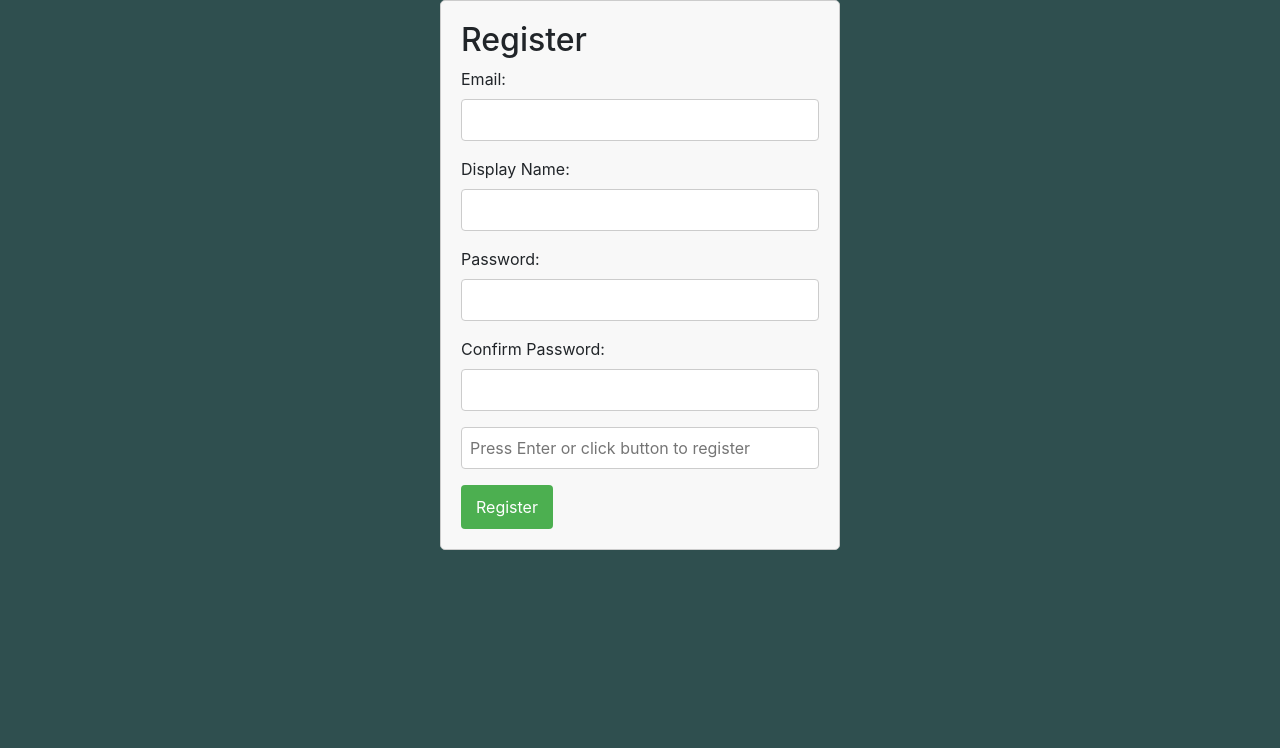
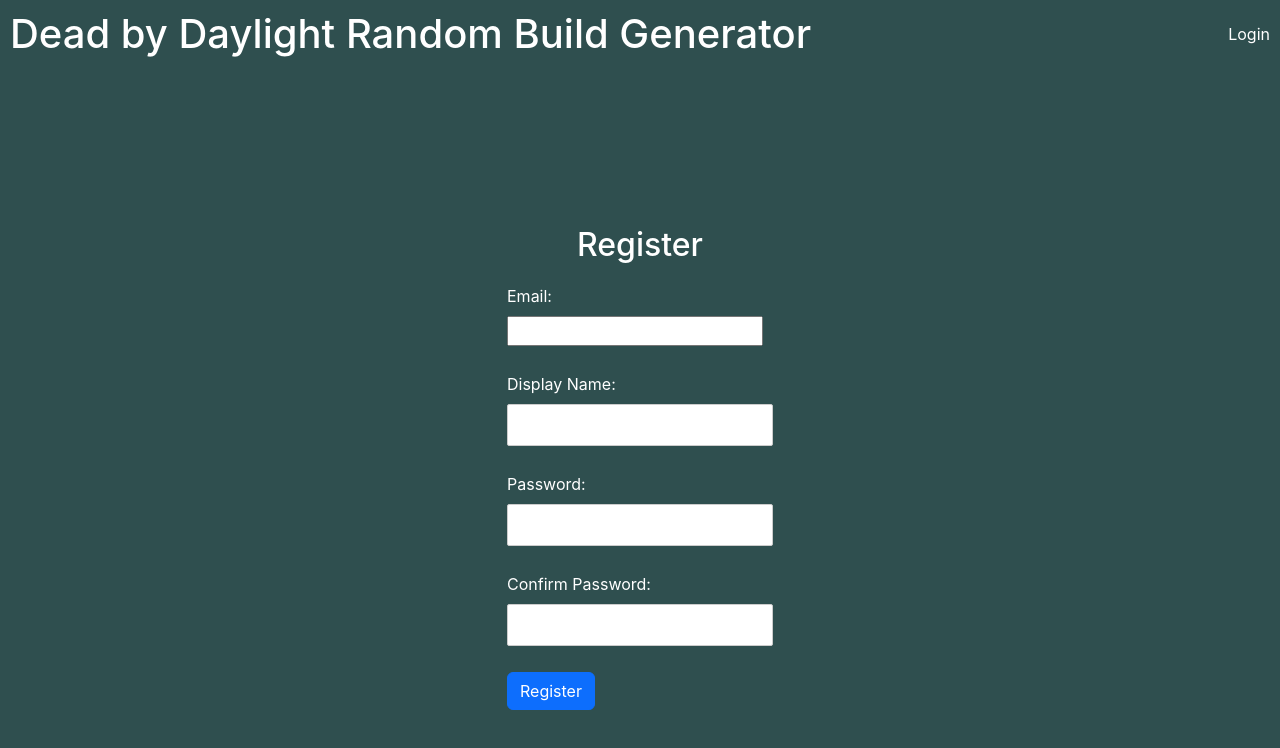
Before and after one commit to CryptoRAT/cryptorat-ui, a React (Create React App) app: page /register in a window 1280 px wide. Shown: the top 748 px of the page. Built offline with nearby package versions, Linux system fonts and the light colour scheme; the HTML template or start-up script is replaced by a standard one.

Commit message:
add authprovider, header, login, etc.

```diff
--- a/src/App.js
+++ b/src/App.js
@@ -3,26 +3,44 @@
 import {BrowserRouter, Route, Routes} from "react-router-dom";
 import Login from "./Login";
 import Register from "./Register";
+import Header from "./Header";
 import GenerateRandomSurvivor from "./GenerateRandomSurvivor";
+import AuthProvider from "./AuthProvider";
 
 
 class App extends Component {
+    constructor(props) {
+        super(props);
+        this.state = {
+            accessToken: null,
+        };
+    }
+
+    setAccessToken = (newAccessToken) => {
+        this.setState({accessToken: newAccessToken});
+    };
 
     render() {
         return (
             <BrowserRouter>
-                <Routes>
-                    <Route path="/register/" element={<Register/>} />
-                    <Route path="/login/" element={<Login/>} />
-                    <Route path="/" element={<GenerateRandomSurvivor/>} />
-                </Routes>
+                <AuthProvider>
+                    {(authProps) => (
+                        <div>
+                            <Header accessToken={authProps.accessToken} />
+                            <Routes>
+                                <Route path="/register/" element={<Register/>}/>
+                                <Route path="/login/" element={<Login onLogin={authProps.handleLogin}/>}/>
+                                <Route path="/" element={<GenerateRandomSurvivor/>}/>
+                            </Routes>
+                        </div>
+                    )}
+                </AuthProvider>
             </BrowserRouter>
 
         );
     }
 
 
-
 }
 
 export default App;
--- /dev/null
+++ b/src/AuthProvider.js
@@ -0,0 +1,29 @@
+//  (Common Ancestor Component for passing around the accessToken state)
+import React, { useState } from 'react';
+
+const AuthProvider = ({ children }) => {
+    const [accessToken, setAccessToken] = useState(null);
+
+    const handleLogin = (token) => {
+        // Set the access token upon successful login
+        setAccessToken(token);
+    };
+    // Example: onLogin function in the parent component
+    const onLogin = (accessToken) => {
+        setAccessToken(accessToken);
+        localStorage.setItem('accessToken', accessToken);
+    };
+
+
+    return (
+        <div>
+            {/* Other context providers, if any */}
+            {children({
+                accessToken,        // Pass accessToken as a prop
+                handleLogin,        // Pass the login function as a prop
+            })}
+        </div>
+    );
+};
+
+export default AuthProvider;
--- a/src/GenerateRandomSurvivor.js
+++ b/src/GenerateRandomSurvivor.js
@@ -105,9 +105,6 @@
 
     return (
         <main className="container">
-            <h1 className="text-white text-uppercase text-center my-4">
-                Dead by Daylight Build Randomizer App
-            </h1>
             <div className="row">
                 <div className="col-md-6 col-sm-10 mx-auto p-0">
                     <div className="card p-3">
--- /dev/null
+++ b/src/Header.js
@@ -0,0 +1,67 @@
+// Header.js
+
+import React, { useState, useEffect } from 'react';
+import { Link } from 'react-router-dom';
+import axios from 'axios';
+import './css/Header.css';
+
+const Header = ({ accessToken }) => {
+    const [loggedInUser, setLoggedInUser] = useState(null);
+
+    useEffect(() => {
+        console.log("Entering useEffect");
+        console.log("accessToken upon entering: " + accessToken);
+        const checkLoggedInUser = async () => {
+            console.log("Entering checkLoggedInUser");
+            try {
+                console.log("Entering try block in checkLoggedInUser");
+                const response = await axios.get(process.env.REACT_APP_DBD_RANDOMIZER_SERVICE_URL + 'user/check-auth/', {
+                    headers: {
+                        Authorization: `Bearer ${accessToken}`,
+                    },
+                });
+                // Assuming the backend returns the user data when authenticated
+                console.log("response.data.username: " + response.data.username)
+                setLoggedInUser(response.data.username);
+            } catch (error) {
+                // User is not logged in or there's an error
+                setLoggedInUser(null);
+            }
+        };
+
+        if (accessToken) {
+            console.log('Checking user...');
+            checkLoggedInUser();
+        }
+        console.log("accessToken when leaving: " + accessToken);
+        console.log("Leaving useEffect");
+    }, [accessToken, loggedInUser]);
+
+    const renderLoginLink = () => {
+        return <Link to="/login" className="header-link">Login</Link>;
+    };
+
+    const renderUserLink = () => {
+        console.log('Rendering user link...');
+        if (loggedInUser) {
+            console.log('User is logged in:', loggedInUser);
+            return <span className="header-user">{loggedInUser}</span>;
+        } else {
+            console.log('User is not logged in.');
+            return null;
+        }
+    };
+
+    return (
+        <header>
+            <div className="header-banner">
+                <h1 className="header-h1">Dead by Daylight Random Build Generator</h1>
+                <nav className="header-nav">
+                    {loggedInUser ? renderUserLink() : renderLoginLink()}
+                </nav>
+            </div>
+        </header>
+    );
+};
+
+export default Header;
--- a/src/Login.js
+++ b/src/Login.js
@@ -1,32 +1,69 @@
 import React, { useState } from 'react';
 import { useNavigate } from 'react-router-dom';  // Using useNavigate instead of useNavigation
+import axios from 'axios';
+import './css/Login.css';
 
-const Login = () => {
+const Login = ({ onLogin }) => {
     const [email, setEmail] = useState('');
     const [password, setPassword] = useState('');
-    const navigate = useNavigate();  // Updated hook name
+    const navigate = useNavigate();
 
     const handleLogin = async () => {
-        // Implement your login logic, e.g., make a request to your Django backend
-        // If login is successful, redirect to the main page
-        // You might want to handle authentication tokens or session management here
+        const csrftoken = document.cookie.match(/csrftoken=([^;]+)/)[1];
+        axios.defaults.headers.common['X-CSRFToken'] = csrftoken;
+        console.log("Entering handleLogin");
+        console.log("email: " + email);
+        console.log("password: " + password);
+        console.log("csrftoken: " + csrftoken);
 
-        // For a simple example, let's assume a successful login
-        // and redirect to the main page
-        navigate('/');
+        try {
+            console.log("Entering try block");
+            // Make a POST request to your Django backend API
+            const response = await axios.post(process.env.REACT_APP_DBD_RANDOMIZER_SERVICE_URL + 'user/login/', {
+                username: email,
+                password: password,
+            });
+
+            console.log("response: ", response);
+
+            // Assuming your backend returns an access_token
+            const accessToken = response.data.access_token;
+            onLogin(accessToken);
+            // Redirect to the main page
+            navigate('/');
+        } catch (error) {
+            // Handle authentication failure
+            console.error('Login failed:', error);
+            // You can also set an error state and display a message to the user
+            console.error('error.response.data:', error.response.data);
+            console.error('error.response.status:', error.response.status);
+            console.error('error.response.headers:', error.response.headers);
+        }
     };
 
+    const handleEnterPress = (event) => {
+        if (event.key === 'Enter') {
+            // Trigger the button click logic when Enter key is pressed
+            handleLogin();
+        }
+    };
     return (
-        <div>
-            <h2>Login</h2>
-            <form>
-                <label>Email:</label>
+        <div className="login-container">
+            <h2 className="login-title">Login</h2>
+            <form className="login-form">
+                <label className="login-label">Email:</label>
                 <input type="text" value={email} onChange={(e) => setEmail(e.target.value)} />
                 <br />
-                <label>Password:</label>
+                <label className="login-label">Password:</label>
                 <input type="password" value={password} onChange={(e) => setPassword(e.target.value)} />
                 <br />
-                <button type="button" onClick={handleLogin}>
+                <input className={"login-input"}
+                    type="text"
+                    hidden="True"
+                    placeholder="Press Enter or click button to register"
+                    onKeyDown={handleEnterPress}
+                />
+                <button className="btn btn-primary" type="button" onClick={handleLogin}>
                     Login
                 </button>
             </form>
--- a/src/Register.js
+++ b/src/Register.js
@@ -13,7 +13,9 @@
 
 
     const handleRegister = async () => {
+        // get the CSRF token from the cookie
         const csrftoken = document.cookie.match(/csrftoken=([^;]+)/)[1];
+        axios.defaults.headers.common['X-CSRFToken'] = csrftoken;
         try {
             const registrationData = {
                 email,
@@ -21,18 +23,14 @@
                 confirmPassword,
                 displayName,
             };
-            // get the CSRF token from the cookie
-
 
             // Make a request to your Django backend
-            const response = await axios.post(process.env.REACT_APP_DBD_RANDOMIZER_SERVICE_URL +'user/register/', registrationData, {
-                headers: {'X-CSRFToken': csrftoken}
-            });
+            const response = await axios.post(process.env.REACT_APP_DBD_RANDOMIZER_SERVICE_URL +'user/register/', registrationData, {});
 
             // Check that the backend returns a success status
             if (response.status === 201) {
                 // Redirect to the main page upon successful registration
-                navigate('/');
+                navigate('/login/');
             } else {
                 // Handle other status codes or error responses
                 console.error('Registration failed:', response.data);
@@ -51,27 +49,37 @@
 
 
     return (
-        <div className="registration">
-            <h2>Register</h2>
-            <form>
-                <label>Email:</label>
-                <input type="text" value={email} onChange={(e) => setEmail(e.target.value)} />
+        <div className="registration-container">
+            <h2 className="registration-title">Register</h2>
+            <form className="registration-form">
+                <div className="registration-field">
+                <label className="registration-label">Email:</label>
+                <input className="registration-inpurt" type="text" value={email} onChange={(e) => setEmail(e.target.value)} />
+                </div>
                 <br />
-                <label>Display Name:</label>
-                <input type="text" value={displayName} onChange={(e) => setDisplayName(e.target.value)} />
+                <div className="registration-field">
+                <label className="registration-label">Display Name:</label>
+                <input className="registration-input" type="text" value={displayName} onChange={(e) => setDisplayName(e.target.value)} />
+                </div>
                 <br />
-                <label>Password:</label>
-                <input type="password" value={password} onChange={(e) => setPassword(e.target.value)} />
+                <div className="registration-field">
+                <label className="registration-label">Password:</label>
+                <input className="registration-input" type="password" value={password} onChange={(e) => setPassword(e.target.value)} />
+                </div>
                 <br />
-                <label>Confirm Password:</label>
-                <input type="password" value={confirmPassword} onChange={(e) => setConfirmPassword(e.target.value)} />
+                <div className="registration-field">
+                <label className="registration-label">Confirm Password:</label>
+                <input className="registration-input" type="password" value={confirmPassword} onChange={(e) => setConfirmPassword(e.target.value)} />
+                </div>
                 <br />
                 <input
+                    className="registration-input"
                     type="text"
+                    hidden="True"
                     placeholder="Press Enter or click button to register"
                     onKeyDown={handleEnterPress}
                     />
-                <button type="button" onClick={handleRegister}>
+                <button className="btn btn-primary" type="button" onClick={handleRegister}>
                     Register
                 </button>
             </form>
--- /dev/null
+++ b/src/css/Header.css
@@ -0,0 +1,25 @@
+.header-banner {
+    background-color: darkslategrey;
+    color: white;
+    padding: 10px;
+    display: flex;
+    justify-content: space-between;
+    align-items: center;
+}
+
+.header-h1 {
+    margin: 0;
+    color: white;
+    align-ites: center;
+}
+
+.header-nav {
+    display: flex;
+    margin-left: auto; /* Moves the login link to the right */
+}
+
+.header-link {
+    color: white;
+    text-decoration: none;
+    margin-left: 10px;
+}
--- /dev/null
+++ b/src/css/Login.css
@@ -0,0 +1,36 @@
+.login-container {
+    display: flex;
+    flex-direction: column;
+    align-items: center;
+    justify-content: center;
+    height: 100vh; /* Set to 100% of the viewport height for full-page height */
+}
+
+.login-title {
+    color: white;
+    margin-bottom: 20px; /* Add some spacing below the heading */
+}
+
+.login-form {
+    display: flex;
+    flex-direction: column;
+    align-items: flex-start;
+}
+
+.login-label {
+    color: white;
+    margin-bottom: 8px; /* Add spacing between labels and input fields */
+}
+
+.login-input {
+    width: 20%;
+    padding: 8px;
+    margin-bottom: 16px;
+    border: 1px solid #ccc;
+    border-radius: 4px;
+    box-sizing: border-box;
+}
+
+.login-button {
+    padding: 10px;
+}
--- a/src/css/Registration.css
+++ b/src/css/Registration.css
@@ -1,29 +1,42 @@
-/* Registration.css */
-
-.registration {
-    max-width: 400px;
-    margin: auto;
-    padding: 20px;
-    border: 1px solid #ccc;
-    border-radius: 5px;
-    background-color: #f8f8f8;
+.registration-container {
+    display: flex;
+    flex-direction: column;
+    align-items: center;
+    justify-content: center;
+    height: 100vh;
 }
 
-label {
-    display: block;
+.registration-title {
+    color: white;
+    margin-bottom: 20px;
+}
+
+.registration-form {
+    display: flex;
+    flex-direction: column;
+    align-items: flex-start;
+}
+
+.registration-field {
+    display: flex;
+    flex-direction: column;
+    margin-bottom: 2px;
+}
+
+.registration-label {
+    color: white;
     margin-bottom: 8px;
 }
 
-input {
+.registration-input {
     width: 100%;
     padding: 8px;
-    margin-bottom: 16px;
     border: 1px solid #ccc;
-    border-radius: 4px;
+    border-radius: 2px;
     box-sizing: border-box;
 }
 
-button {
+.registration-button {
     background-color: #4caf50;
     color: white;
     padding: 10px 15px;
```
Also changed, not shown: public/static/perks/blood_rush.webp.
